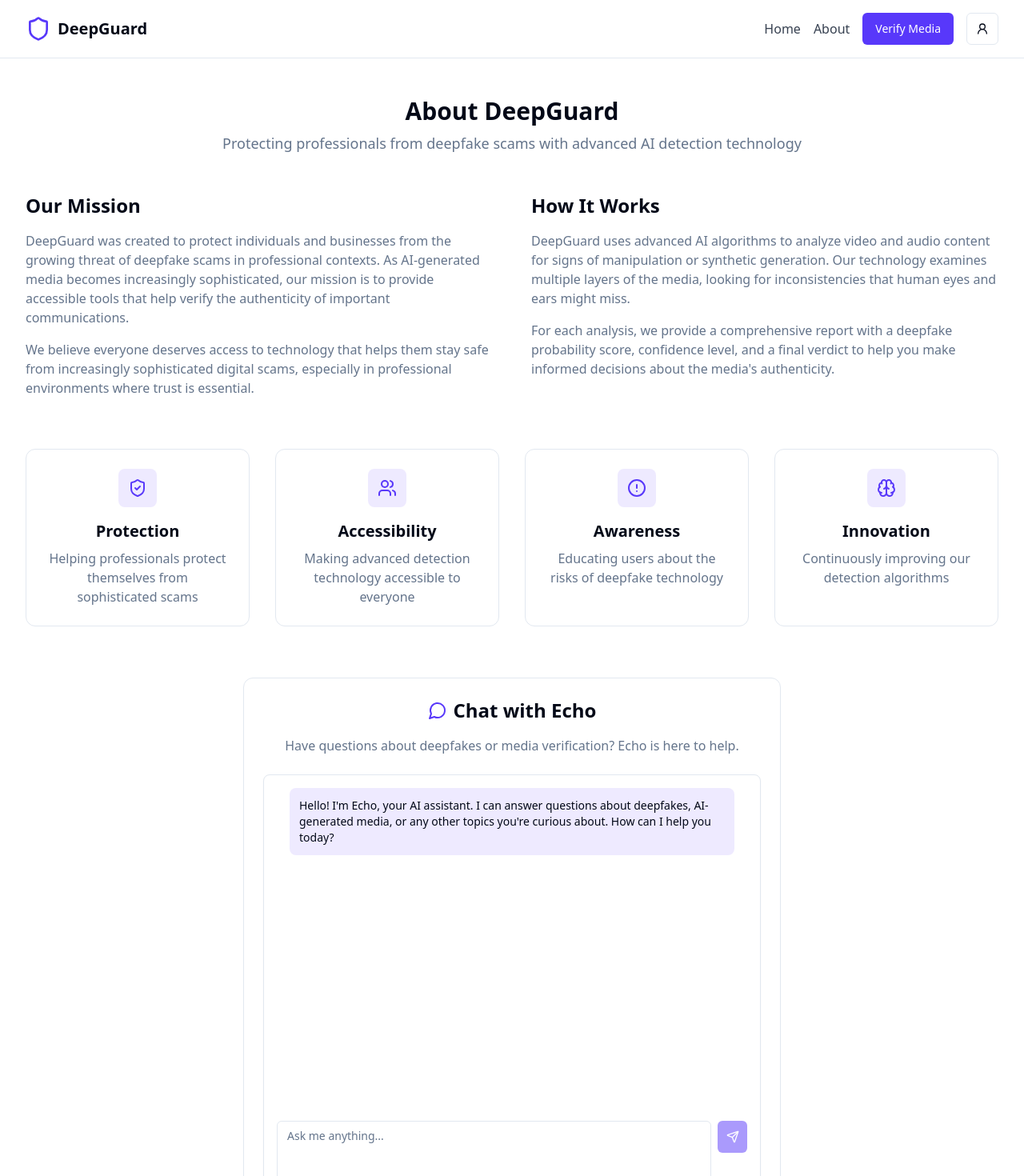
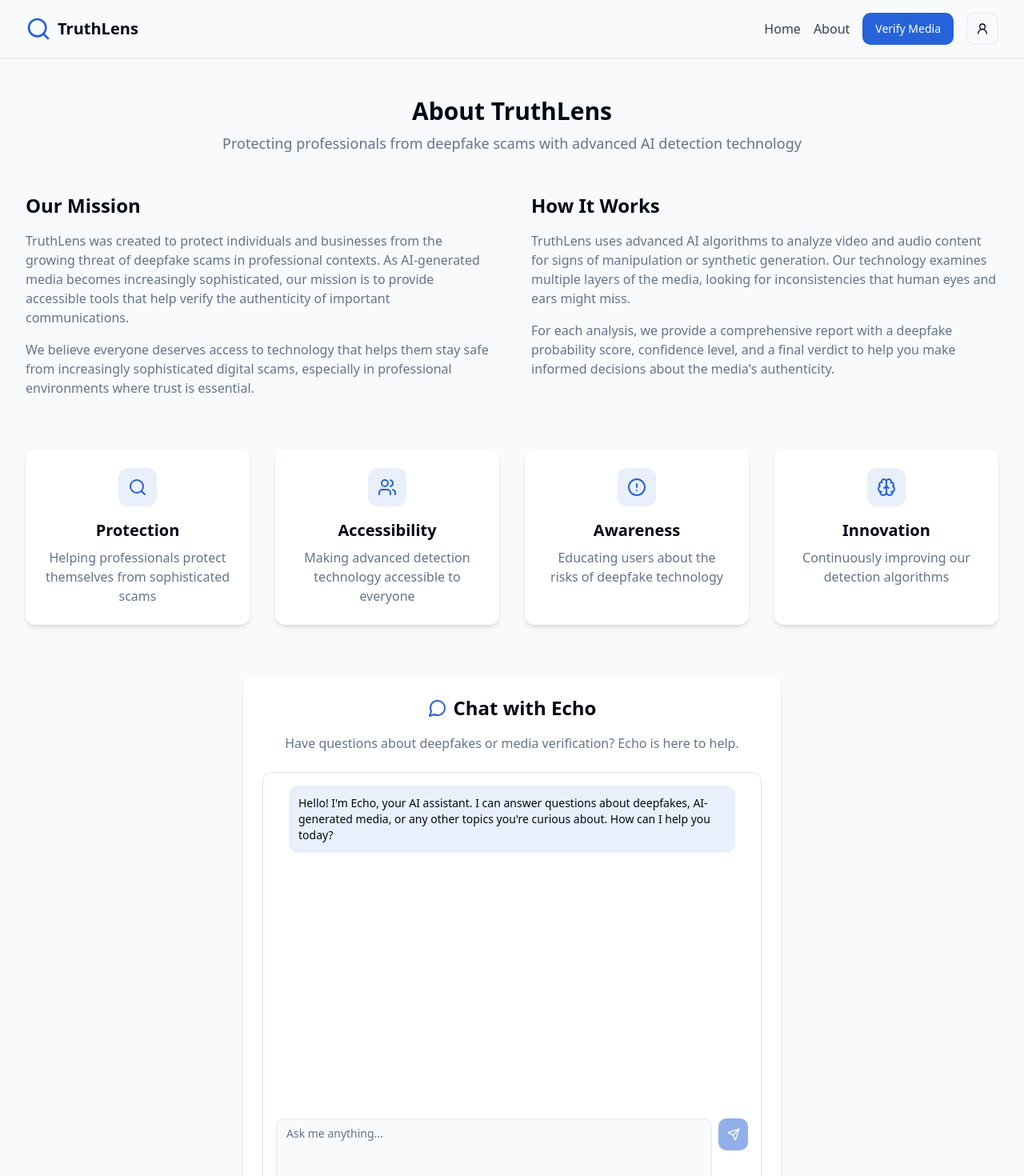
Before and after one commit to Amanjha2005/TruSight, a React (Vite) app: page /about in a window 1280 px wide. Shown: the top 1470 px of the page at 80% size. Built offline with nearby package versions, Linux system fonts and the light colour scheme.

Commit message:
Rename app and update UI
Rename the app from DeepGuard to TruthLens and update the UI to a modern look.

```diff
--- a/index.html
+++ b/index.html
@@ -1,19 +1,20 @@
+
 <!DOCTYPE html>
 <html lang="en">
   <head>
     <meta charset="UTF-8" />
     <meta name="viewport" content="width=device-width, initial-scale=1.0" />
-    <title>interview-integrity-check</title>
-    <meta name="description" content="Lovable Generated Project" />
-    <meta name="author" content="Lovable" />
+    <title>TruthLens - Deepfake Detection</title>
+    <meta name="description" content="Verify the authenticity of videos and audio with TruthLens" />
+    <meta name="author" content="TruthLens" />
 
-    <meta property="og:title" content="interview-integrity-check" />
-    <meta property="og:description" content="Lovable Generated Project" />
+    <meta property="og:title" content="TruthLens - Deepfake Detection" />
+    <meta property="og:description" content="Verify the authenticity of videos and audio with TruthLens" />
     <meta property="og:type" content="website" />
     <meta property="og:image" content="https://lovable.dev/opengraph-image-p98pqg.png" />
 
     <meta name="twitter:card" content="summary_large_image" />
-    <meta name="twitter:site" content="@lovable_dev" />
+    <meta name="twitter:site" content="@truthlens" />
     <meta name="twitter:image" content="https://lovable.dev/opengraph-image-p98pqg.png" />
   </head>
 
--- a/src/components/Footer.tsx
+++ b/src/components/Footer.tsx
@@ -1,15 +1,15 @@
 
-import { Shield } from "lucide-react";
+import { Search } from "lucide-react";
 import { Link } from "react-router-dom";
 
 const Footer = () => {
   return (
-    <footer className="border-t mt-auto">
+    <footer className="border-t mt-auto bg-secondary">
       <div className="max-w-7xl mx-auto px-4 sm:px-6 lg:px-8 py-8">
         <div className="flex flex-col md:flex-row justify-between items-center">
           <div className="flex items-center mb-4 md:mb-0">
-            <Shield className="h-6 w-6 text-primary mr-2" />
-            <span className="font-semibold">DeepGuard</span>
+            <Search className="h-6 w-6 text-primary mr-2" />
+            <span className="font-semibold">TruthLens</span>
           </div>
           <div className="flex flex-col md:flex-row space-y-2 md:space-y-0 md:space-x-8">
             <Link to="/" className="text-gray-700 hover:text-primary text-center md:text-left">Home</Link>
@@ -17,7 +17,7 @@ const Footer = () => {
             <Link to="/about" className="text-gray-700 hover:text-primary text-center md:text-left">About</Link>
           </div>
           <div className="mt-4 md:mt-0 text-sm text-gray-500">
-            © {new Date().getFullYear()} DeepGuard. All rights reserved.
+            © {new Date().getFullYear()} TruthLens. All rights reserved.
           </div>
         </div>
       </div>
--- a/src/components/Navbar.tsx
+++ b/src/components/Navbar.tsx
@@ -1,18 +1,18 @@
 
 import { Link } from "react-router-dom";
-import { Shield } from "lucide-react";
+import { Search } from "lucide-react";
 import { Button } from "./ui/button";
 import ProfileMenu from "./ProfileMenu";
 
 const Navbar = () => {
   return (
-    <nav className="border-b">
+    <nav className="border-b shadow-sm">
       <div className="max-w-7xl mx-auto px-4 sm:px-6 lg:px-8 py-4">
         <div className="flex justify-between items-center">
           <div className="flex items-center">
             <Link to="/" className="flex items-center">
-              <Shield className="h-8 w-8 text-primary mr-2" />
-              <span className="text-xl font-bold">DeepGuard</span>
+              <Search className="h-8 w-8 text-primary mr-2" />
+              <span className="text-xl font-bold">TruthLens</span>
             </Link>
           </div>
           <div className="flex items-center space-x-4">
--- a/src/index.css
+++ b/src/index.css
@@ -1,10 +1,11 @@
+
 @tailwind base;
 @tailwind components;
 @tailwind utilities;
 
 @layer base {
   :root {
-    --background: 0 0% 100%;
+    --background: 210 40% 98%;
     --foreground: 222.2 84% 4.9%;
 
     --card: 0 0% 100%;
@@ -13,7 +14,7 @@
     --popover: 0 0% 100%;
     --popover-foreground: 222.2 84% 4.9%;
 
-    --primary: 250 95% 60%;
+    --primary: 220 70% 50%;
     --primary-foreground: 0 0% 100%;
 
     --secondary: 210 40% 96.1%;
@@ -22,7 +23,7 @@
     --muted: 210 40% 96.1%;
     --muted-foreground: 215.4 16.3% 46.9%;
 
-    --accent: 256 90% 65%;
+    --accent: 230 60% 55%;
     --accent-foreground: 0 0% 100%;
 
     --destructive: 0 84.2% 60.2%;
@@ -36,31 +37,31 @@
 
     --border: 214.3 31.8% 91.4%;
     --input: 214.3 31.8% 91.4%;
-    --ring: 250 95% 60%;
+    --ring: 220 70% 50%;
 
-    --radius: 0.5rem;
+    --radius: 0.75rem;
 
-    --sidebar-background: 0 0% 98%;
+    --sidebar-background: 210 40% 98%;
     --sidebar-foreground: 240 5.3% 26.1%;
-    --sidebar-primary: 240 5.9% 10%;
+    --sidebar-primary: 220 70% 50%;
     --sidebar-primary-foreground: 0 0% 98%;
-    --sidebar-accent: 240 4.8% 95.9%;
+    --sidebar-accent: 220 30% 95%;
     --sidebar-accent-foreground: 240 5.9% 10%;
     --sidebar-border: 220 13% 91%;
-    --sidebar-ring: 217.2 91.2% 59.8%;
+    --sidebar-ring: 220 70% 50%;
   }
 
   .dark {
     --background: 222.2 84% 4.9%;
     --foreground: 210 40% 98%;
 
-    --card: 222.2 84% 4.9%;
+    --card: 222.2 84% 6%;
     --card-foreground: 210 40% 98%;
 
     --popover: 222.2 84% 4.9%;
     --popover-foreground: 210 40% 98%;
 
-    --primary: 250 95% 60%;
+    --primary: 220 70% 50%;
     --primary-foreground: 0 0% 100%;
 
     --secondary: 217.2 32.6% 17.5%;
@@ -69,7 +70,7 @@
     --muted: 217.2 32.6% 17.5%;
     --muted-foreground: 215 20.2% 65.1%;
 
-    --accent: 256 90% 65%;
+    --accent: 230 60% 55%;
     --accent-foreground: 0 0% 100%;
 
     --destructive: 0 62.8% 30.6%;
@@ -83,16 +84,16 @@
 
     --border: 217.2 32.6% 17.5%;
     --input: 217.2 32.6% 17.5%;
-    --ring: 250 95% 60%;
+    --ring: 220 70% 50%;
 
-    --sidebar-background: 240 5.9% 10%;
-    --sidebar-foreground: 240 4.8% 95.9%;
-    --sidebar-primary: 224.3 76.3% 48%;
+    --sidebar-background: 222.2 84% 7%;
+    --sidebar-foreground: 210 40% 98%;
+    --sidebar-primary: 220 70% 50%;
     --sidebar-primary-foreground: 0 0% 100%;
-    --sidebar-accent: 240 3.7% 15.9%;
-    --sidebar-accent-foreground: 240 4.8% 95.9%;
-    --sidebar-border: 240 3.7% 15.9%;
-    --sidebar-ring: 217.2 91.2% 59.8%;
+    --sidebar-accent: 220 30% 15%;
+    --sidebar-accent-foreground: 210 40% 98%;
+    --sidebar-border: 217.2 32.6% 17.5%;
+    --sidebar-ring: 220 70% 50%;
   }
 }
 
--- a/src/pages/About.tsx
+++ b/src/pages/About.tsx
@@ -1,5 +1,6 @@
+
 import MainLayout from "@/layouts/MainLayout";
-import { ShieldCheck, Users, AlertCircle, Brain, MessageCircle } from "lucide-react";
+import { Search, Users, AlertCircle, Brain, MessageCircle } from "lucide-react";
 import AIChatAssistant from "@/components/AIChatAssistant";
 
 const About = () => {
@@ -7,7 +8,7 @@ const About = () => {
     <MainLayout>
       <div className="py-12 px-4 sm:px-6 lg:px-8 max-w-7xl mx-auto">
         <div className="text-center mb-12">
-          <h1 className="text-3xl font-bold">About DeepGuard</h1>
+          <h1 className="text-3xl font-bold">About TruthLens</h1>
           <p className="text-lg text-muted-foreground mt-2 max-w-3xl mx-auto">
             Protecting professionals from deepfake scams with advanced AI detection technology
           </p>
@@ -17,7 +18,7 @@ const About = () => {
           <div>
             <h2 className="text-2xl font-bold mb-4">Our Mission</h2>
             <p className="text-muted-foreground mb-4">
-              DeepGuard was created to protect individuals and businesses from the growing threat of deepfake scams in professional contexts. As AI-generated media becomes increasingly sophisticated, our mission is to provide accessible tools that help verify the authenticity of important communications.
+              TruthLens was created to protect individuals and businesses from the growing threat of deepfake scams in professional contexts. As AI-generated media becomes increasingly sophisticated, our mission is to provide accessible tools that help verify the authenticity of important communications.
             </p>
             <p className="text-muted-foreground">
               We believe everyone deserves access to technology that helps them stay safe from increasingly sophisticated digital scams, especially in professional environments where trust is essential.
@@ -26,7 +27,7 @@ const About = () => {
           <div>
             <h2 className="text-2xl font-bold mb-4">How It Works</h2>
             <p className="text-muted-foreground mb-4">
-              DeepGuard uses advanced AI algorithms to analyze video and audio content for signs of manipulation or synthetic generation. Our technology examines multiple layers of the media, looking for inconsistencies that human eyes and ears might miss.
+              TruthLens uses advanced AI algorithms to analyze video and audio content for signs of manipulation or synthetic generation. Our technology examines multiple layers of the media, looking for inconsistencies that human eyes and ears might miss.
             </p>
             <p className="text-muted-foreground">
               For each analysis, we provide a comprehensive report with a deepfake probability score, confidence level, and a final verdict to help you make informed decisions about the media's authenticity.
@@ -35,16 +36,16 @@ const About = () => {
         </div>
 
         <div className="grid sm:grid-cols-2 lg:grid-cols-4 gap-8 mb-16">
-          <div className="bg-card border rounded-xl p-6 text-center">
+          <div className="bg-card shadow-md rounded-xl p-6 text-center">
             <div className="inline-flex h-12 w-12 items-center justify-center rounded-lg bg-primary/10 mb-4">
-              <ShieldCheck className="h-6 w-6 text-primary" />
+              <Search className="h-6 w-6 text-primary" />
             </div>
             <h3 className="text-xl font-semibold mb-2">Protection</h3>
             <p className="text-muted-foreground">
               Helping professionals protect themselves from sophisticated scams
             </p>
           </div>
-          <div className="bg-card border rounded-xl p-6 text-center">
+          <div className="bg-card shadow-md rounded-xl p-6 text-center">
             <div className="inline-flex h-12 w-12 items-center justify-center rounded-lg bg-primary/10 mb-4">
               <Users className="h-6 w-6 text-primary" />
             </div>
@@ -53,7 +54,7 @@ const About = () => {
               Making advanced detection technology accessible to everyone
             </p>
           </div>
-          <div className="bg-card border rounded-xl p-6 text-center">
+          <div className="bg-card shadow-md rounded-xl p-6 text-center">
             <div className="inline-flex h-12 w-12 items-center justify-center rounded-lg bg-primary/10 mb-4">
               <AlertCircle className="h-6 w-6 text-primary" />
             </div>
@@ -62,7 +63,7 @@ const About = () => {
               Educating users about the risks of deepfake technology
             </p>
           </div>
-          <div className="bg-card border rounded-xl p-6 text-center">
+          <div className="bg-card shadow-md rounded-xl p-6 text-center">
             <div className="inline-flex h-12 w-12 items-center justify-center rounded-lg bg-primary/10 mb-4">
               <Brain className="h-6 w-6 text-primary" />
             </div>
@@ -73,8 +74,8 @@ const About = () => {
           </div>
         </div>
 
-        {/* Add Echo Chat Assistant Section */}
-        <section className="max-w-2xl mx-auto bg-card border rounded-xl p-6 mb-16">
+        {/* Echo Chat Assistant Section */}
+        <section className="max-w-2xl mx-auto bg-card shadow-md rounded-xl p-6 mb-16">
           <div className="flex items-center justify-center gap-2 mb-4">
             <MessageCircle className="h-6 w-6 text-primary" />
             <h2 className="text-2xl font-semibold text-center">Chat with Echo</h2>
@@ -85,7 +86,7 @@ const About = () => {
           <AIChatAssistant />
         </section>
 
-        <div className="border rounded-xl p-8 bg-card">
+        <div className="border shadow-md rounded-xl p-8 bg-card">
           <h2 className="text-2xl font-bold mb-4 text-center">Common Deepfake Warning Signs</h2>
           <div className="grid sm:grid-cols-2 gap-6">
             <div>
```
Also changed, not shown: src/pages/Home.tsx (+10 -10 lines), src/pages/Index.tsx (+5 -4 lines), 1 other file (tests, documents, lock files or other folders).
